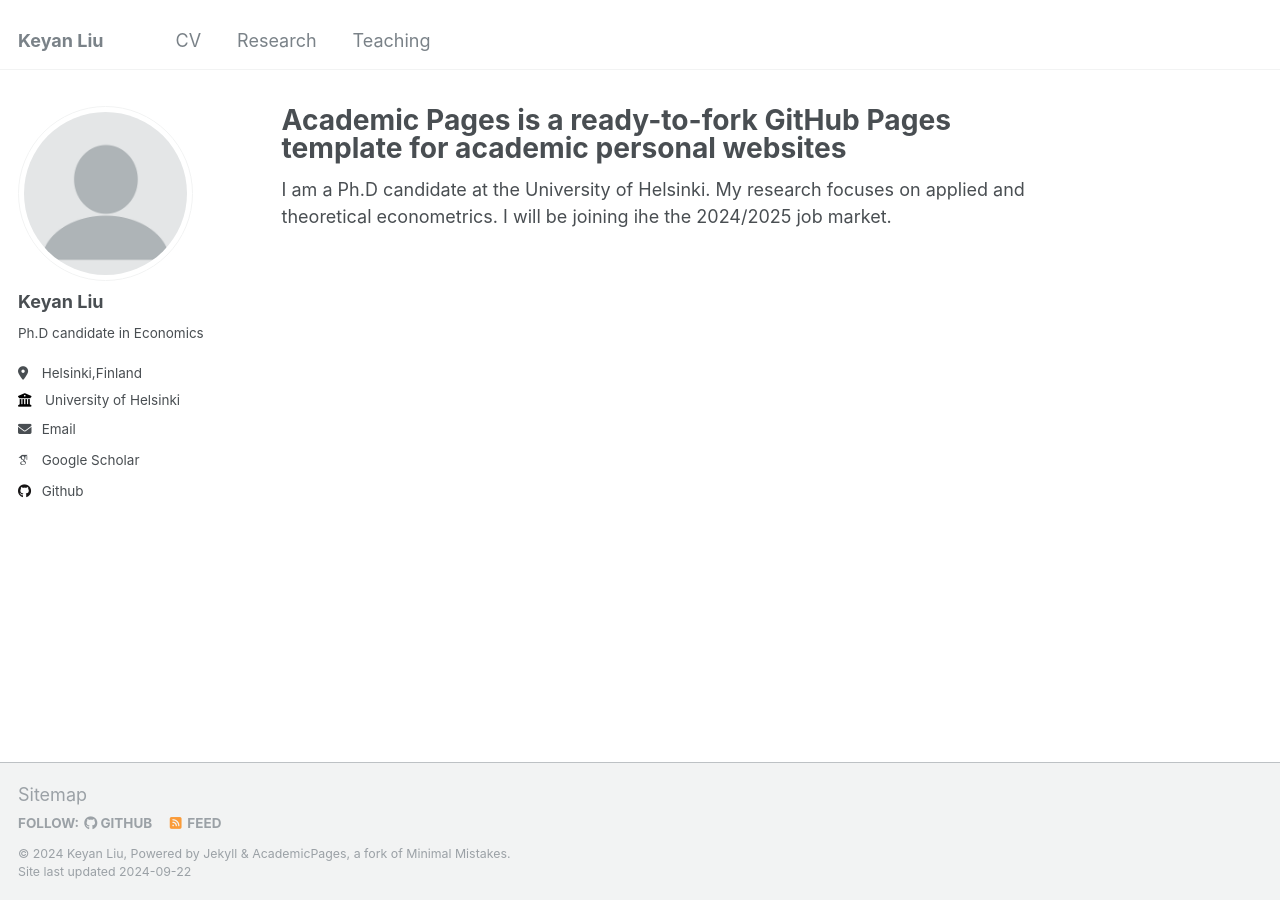
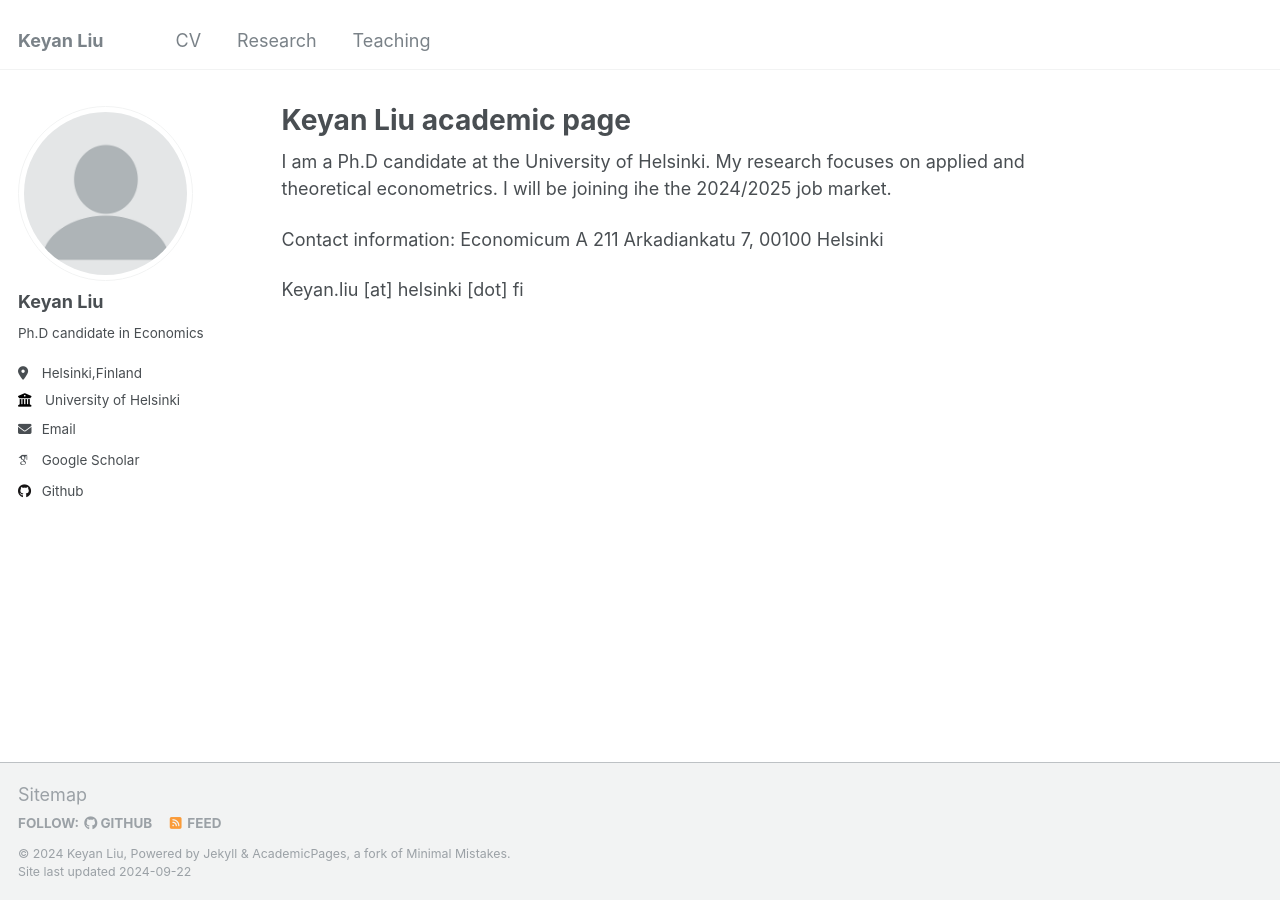
Before and after one commit to keyanliu1/keyanliu1.github.io, a Jekyll site: the page built from _pages/about.md, in a window 1280 px wide. Built offline with Jekyll 4.4.1, drawn with Linux system fonts in a browser that asks for light colours; some web fonts are replaced.

Commit message:
Update about.md

```diff
--- a/_pages/about.md
+++ b/_pages/about.md
@@ -1,6 +1,6 @@
 ---
 permalink: /
-title: "Academic Pages is a ready-to-fork GitHub Pages template for academic personal websites"
+title: "Keyan Liu academic page"
 author_profile: true
 redirect_from:
   - /about/
@@ -9,3 +9,9 @@ redirect_from:
 
 
 I am a Ph.D candidate at the University of Helsinki. My research focuses on applied and theoretical econometrics. I will be joining ihe the 2024/2025 job market.
+
+Contact information:
+Economicum A 211
+Arkadiankatu 7, 00100  Helsinki
+
+Keyan.liu [at] helsinki [dot] fi
```
